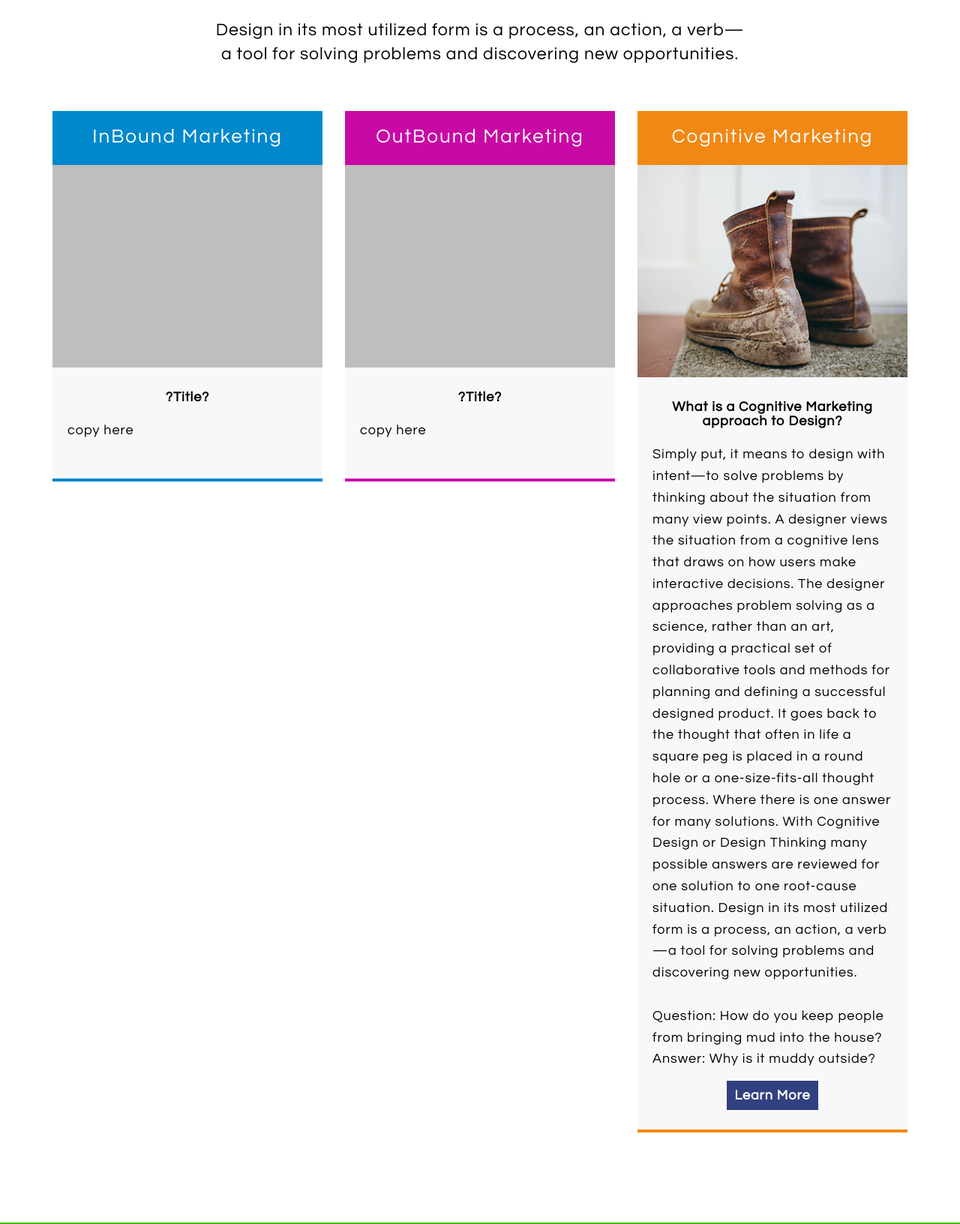
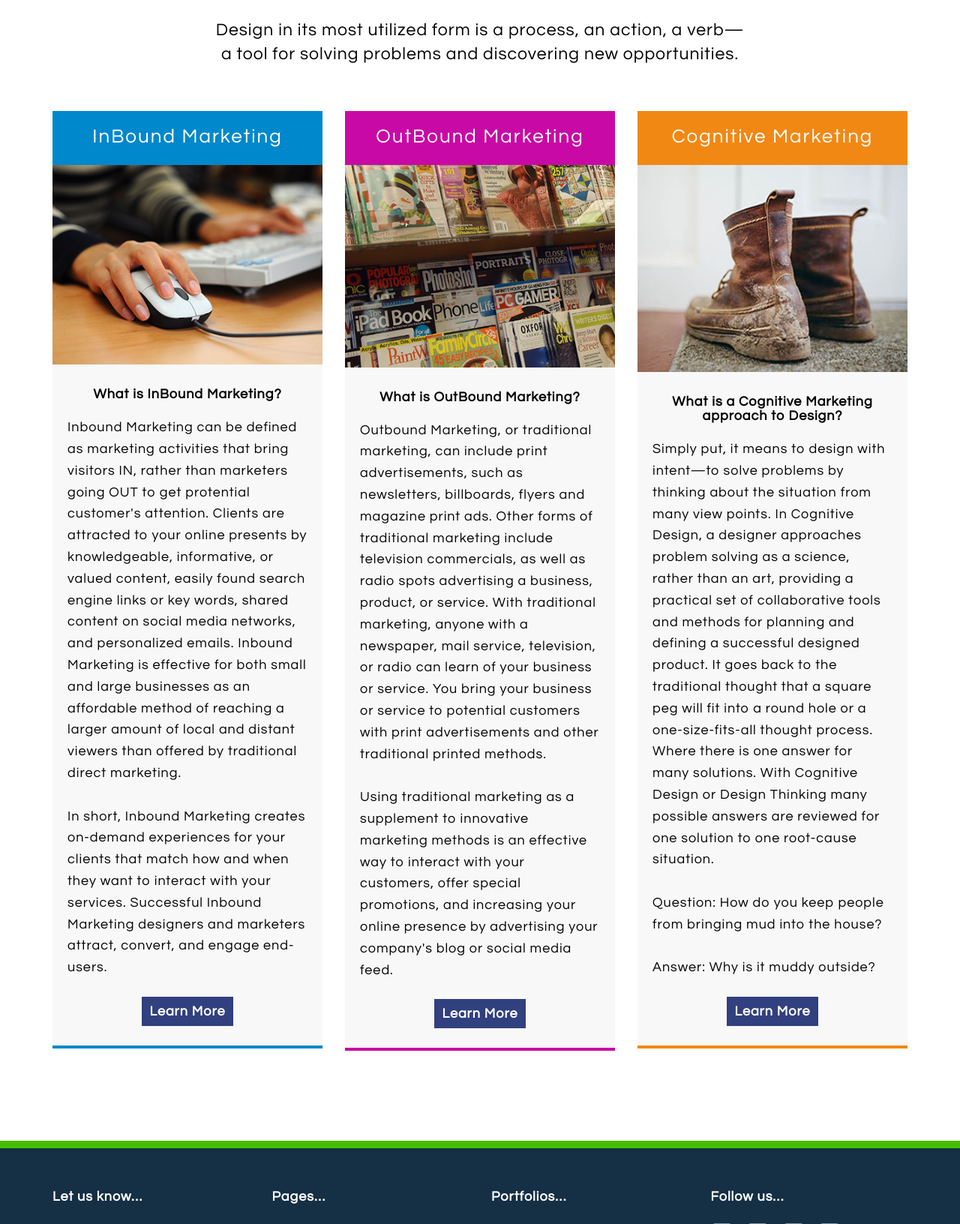
Before and after one commit to mjktvigil/Personal_Website_Project, a PHP site: page /home/index.php in a window 1280 px wide. Shown: the part 739-2371 px from the top of the page at 75% size. Run offline with PHP 8.4, Linux system fonts and the light colour scheme; some libraries are stand-ins or nearby versions.

Commit message:
added copy and image to Outbound Marketing box on home page
tweaked cropping of other images

```diff
--- a/css/style.css
+++ b/css/style.css
@@ -334,7 +334,7 @@ header ul.nav li a {
 
 .box-gray p {
 	color: black;
-	margin-bottom: 20px;
+	margin-bottom: 30px;
 }
 
 .box-gray  h4 {
--- a/home/index.php
+++ b/home/index.php
@@ -32,16 +32,27 @@
 						<div class="col-lg-4">
 							<div class="box">
 								<div class="box-top box-one-top">
-									<a href="../inbound-marketing/index.php" title="click to Read More">InBound Marketing</a>
+									<a href="../inbound-marketing/index.php" title="click to Learn More">InBound Marketing</a>
 								</div>
 								<div class="">
-									<img src="../img/works/1.jpg" alt="???" title="???" />
+									<img src="../img/woman-using-computer.jpg" alt="???" />
 								</div>
 								<div class="box-gray">
-									<h4 class="aligncenter">?Title?</h4>
+									<h4 class="aligncenter">What is InBound Marketing?</h4>
 									<p>
-										copy here
+										Inbound Marketing can be defined as marketing activities that bring visitors IN, rather than marketers going OUT to get protential customer's attention.
+										Clients are attracted to your online presents by knowledgeable, informative, or valued content, easily found search engine links or key words,
+										shared content on social media networks, and personalized emails. Inbound Marketing is effective for both small and large businesses as
+										an affordable method of reaching a larger amount of local and distant viewers
+										than offered by traditional direct marketing.<br/><br/>
+										In short, Inbound Marketing creates on-demand experiences for your
+										clients that match how and when they want to interact with your services.
+										Successful Inbound Marketing designers and marketers attract, convert, and engage end-users.
+
 									</p>
+									<div class="aligncenter">
+										<a class="btn-theme" alt="Learn more" href="../inbound-marketing/index.php" title="click to Learn More">Learn More</a>
+									</div>
 								</div>
 							</div>
 							<!-- .box -->
@@ -54,16 +65,24 @@
 						<div class="col-lg-4">
 							<div class="box">
 								<div class="box-top box-two-top">
-									<a href="../../outbound-marketing/index.php" title="click to Read More">OutBound Marketing</a>
+									<a href="../outbound-marketing/index.php" title="click to Learn More">OutBound Marketing</a>
 								</div>
 								<div class="">
-									<img src="../img/works/2.jpg" alt="???" title="???" />
+									<img src="../img/magazine-rack.jpg" alt="???" />
 								</div>
 								<div class="box-gray">
-									<h4 class="aligncenter">?Title?</h4>
+									<h4 class="aligncenter">What is OutBound Marketing?</h4>
 									<p>
-										copy here
+										Outbound Marketing, or traditional marketing, can include print advertisements, such as newsletters, billboards, flyers and magazine
+										print ads. Other forms of traditional marketing include television commercials, as well as radio spots
+										advertising a business, product, or service. With traditional marketing, anyone with a newspaper, mail service, television, or radio can learn of your business or service.
+										You bring your business or service to potential customers with print advertisements and other traditional printed methods.<br/><br/>
+										Using traditional marketing as a supplement to innovative marketing methods is an effective way to interact with your customers, offer
+										special promotions, and increasing your online presence by advertising your company's blog or social media feed.
 									</p>
+									<div class="aligncenter">
+										<a class="btn-theme" alt="Learn more" href="../outbound-marketing/index.php" title="click to Learn More">Learn More</a>
+									</div>
 								</div>
 							</div>
 							<!-- .box -->
@@ -76,7 +95,7 @@
 						<div class="col-lg-4">
 							<div class="box">
 								<div class="box-top box-three-top">
-									<a href="../cognitive-marketing/index.php" title="click to Read More">Cognitive Marketing</a>
+									<a href="../cognitive-marketing/index.php" title="click to Learn More">Cognitive Marketing</a>
 								</div>
 								<div class="">
 									<img src="../img/dirty-boots.jpg" alt="dirty-boots" />
@@ -85,13 +104,12 @@
 									<h4 class="aligncenter">What is a Cognitive Marketing approach to Design?</h4>
 									<p>
 										Simply put, it means to design with intent&mdash;to solve problems by thinking about the situation from many view points.
-										A designer views the situation from a cognitive lens that draws on how users make interactive decisions.
-										The designer approaches problem solving as a science, rather than an art, providing a practical set of collaborative tools
+										In Cognitive Design, a designer approaches problem solving as a science, rather than an art, providing a practical set of collaborative tools
 										and methods for planning and defining a successful designed product.
-										It goes back to the thought that often in life a square peg is placed in a round hole or a one-size-fits-all thought process.
+										It goes back to the traditional thought that a square peg will fit into a round hole or a one-size-fits-all thought process.
 										Where there is one answer for many solutions. With Cognitive Design or Design Thinking many possible answers are reviewed
-										for one solution to one root-cause situation. Design in its most utilized form is a process, an action, a verb—a tool for solving problems and discovering new opportunities.<br/>
-										<br/>Question: How do you keep people from bringing mud into the house?<br/>
+										for one solution to one root-cause situation.<br/>
+										<br/>Question: How do you keep people from bringing mud into the house?<br/><br/>
 										Answer: Why is it muddy outside?
 									</p>
 									<div class="aligncenter">
```
Also changed, not shown: img/dirty-boots.jpg, img/magazine-rack.jpg (added), img/woman-using-computer.jpg (added).
